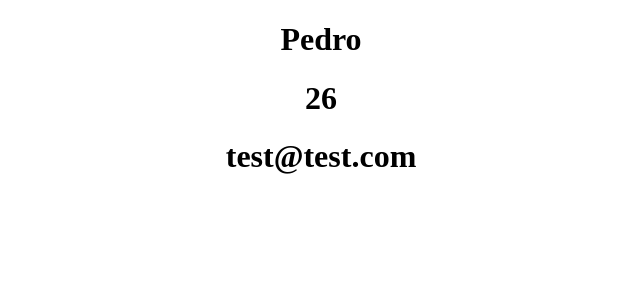
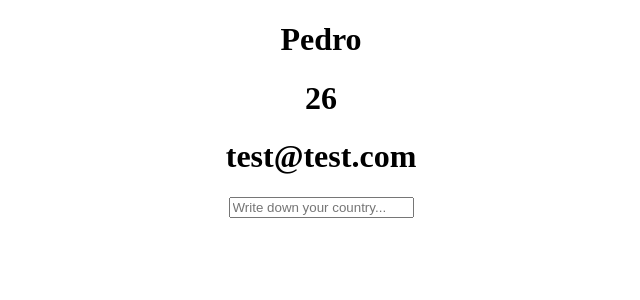
Before and after one commit to MarcinSQL/typescript-react-app, a React (Create React App) app: page / in a window 1280 px wide. Shown: the top 300 px of the page, without its empty margins (319-959 px from the left). Built offline with nearby package versions, Linux system fonts and the light colour scheme.

Commit message:
Added input country field to Person component

```diff
--- a/src/components/Person.tsx
+++ b/src/components/Person.tsx
@@ -1,4 +1,4 @@
-import * as React from "react";
+import { FC, useState, ChangeEvent } from "react";
 
 interface Props {
   name: string;
@@ -7,12 +7,20 @@ interface Props {
   //getName: (name: string) => string;
 }
 
-export const Person = (props: Props) => {
+export const Person: FC<Props> = (props) => {
+  const [country, setCountry] = useState<string | null>(null);
+
+  const onCountryChange = (event: ChangeEvent<HTMLInputElement>) => {
+    setCountry(event.target.value);
+  }
+
   return (
     <div>
       <h1>{props.name}</h1>
       <h1>{props.age}</h1>
       <h1>{props.email}</h1>
+      <input onChange={onCountryChange} placeholder="Write down your country..." />
+      {country}
     </div>
   );
 };
```
